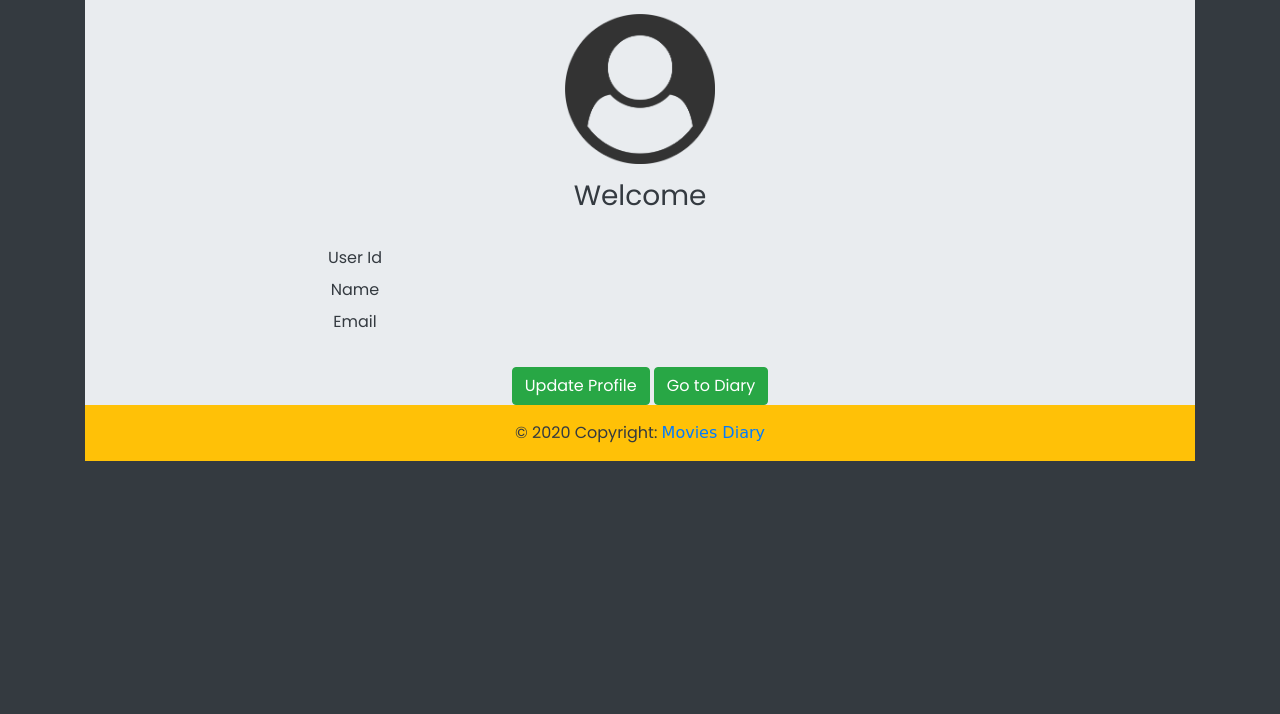
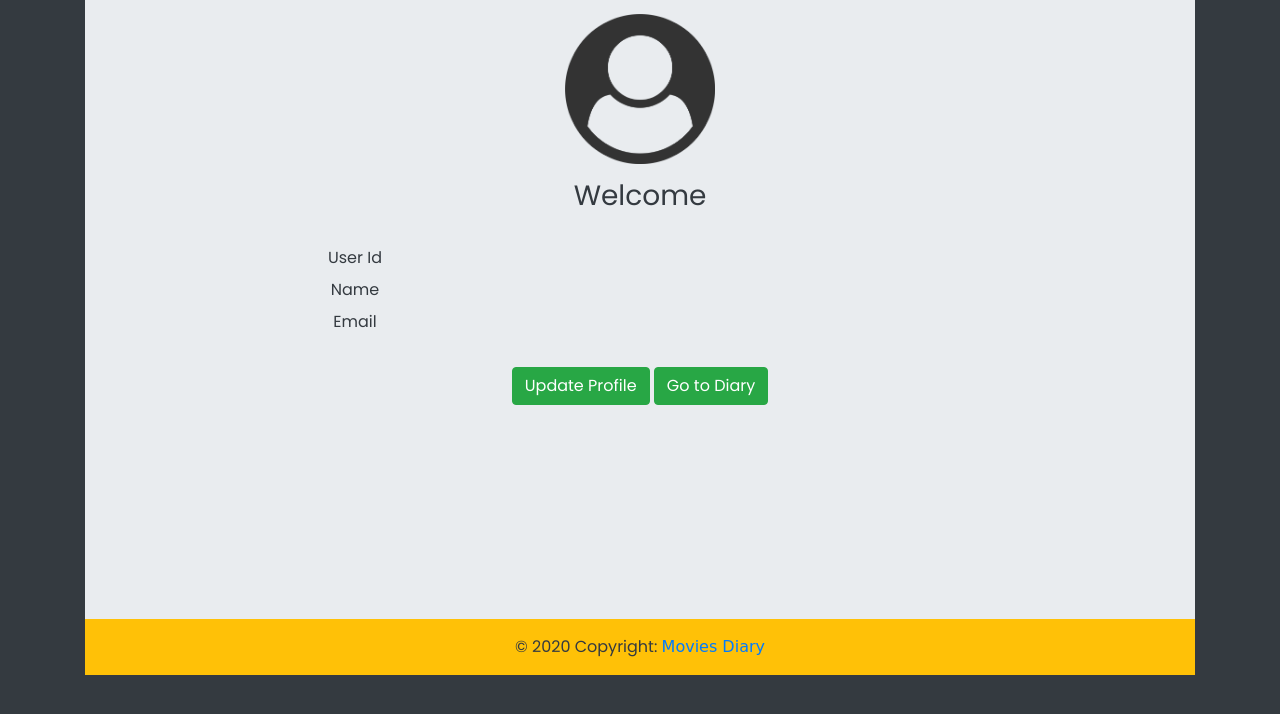
Before and after one commit to ivklisurova/custom-based-API-website, a Flask app: page /profile in a window 1280 px wide. Shown: the part 57-771 px from the top of the page. Run offline with Flask 2, Linux system fonts and the light colour scheme; some libraries are stand-ins or nearby versions; some web fonts are replaced.

Commit message:
update user profile page layout

```diff
--- a/static/css/styles.css
+++ b/static/css/styles.css
@@ -65,7 +65,9 @@ body {
     margin-left: auto;
     margin-right: auto;
 }
-
+.user {
+    height: 620px;
+}
 .tab-pane {
     padding-top: 25px;
     padding-bottom: 25px;
--- a/templates/profile/profile.html
+++ b/templates/profile/profile.html
@@ -5,7 +5,7 @@
 {% block content %}
 
     <div class="container">
-        <div class="user-profile-container">
+        <div class="user-profile-container user">
             <img src="static/images/user.png" alt="Pic" class="user-pic">
             <h3>Welcome {{ current_user.name }}</h3>
             <div class="row">
```
